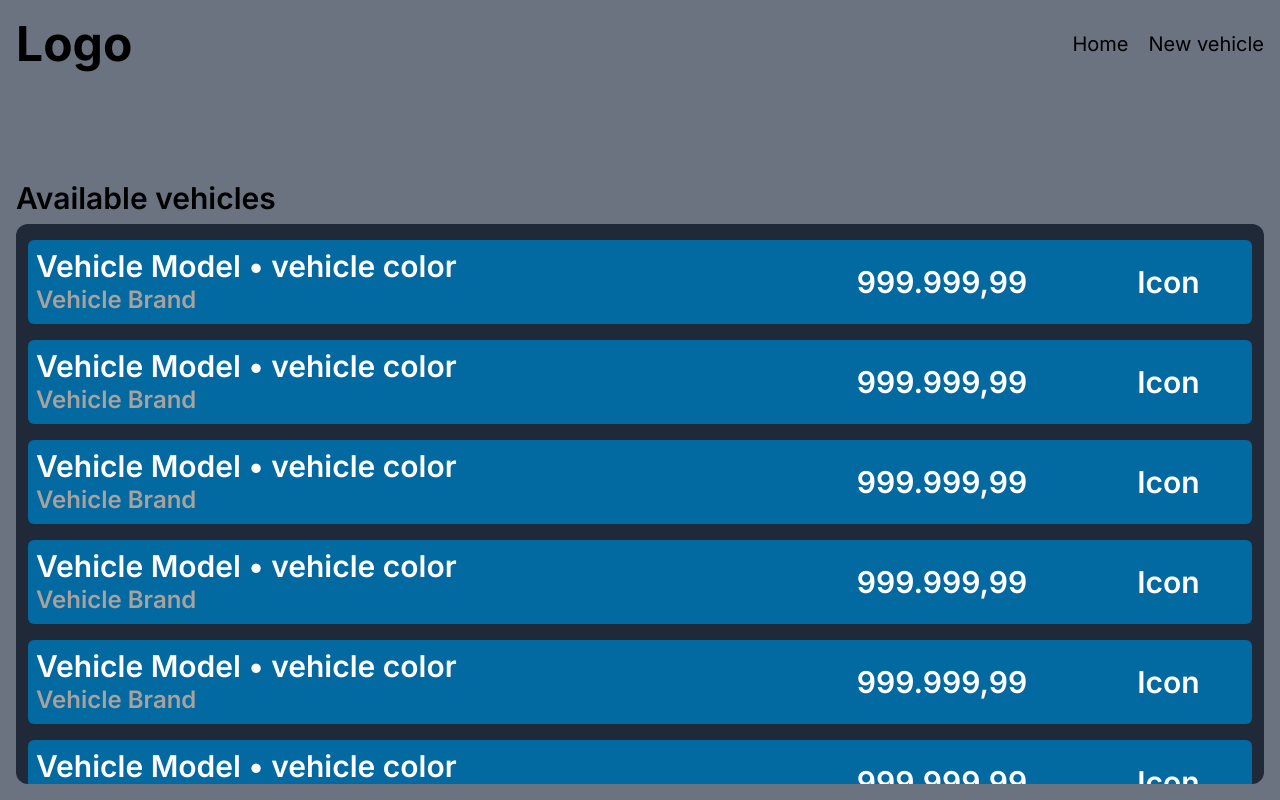
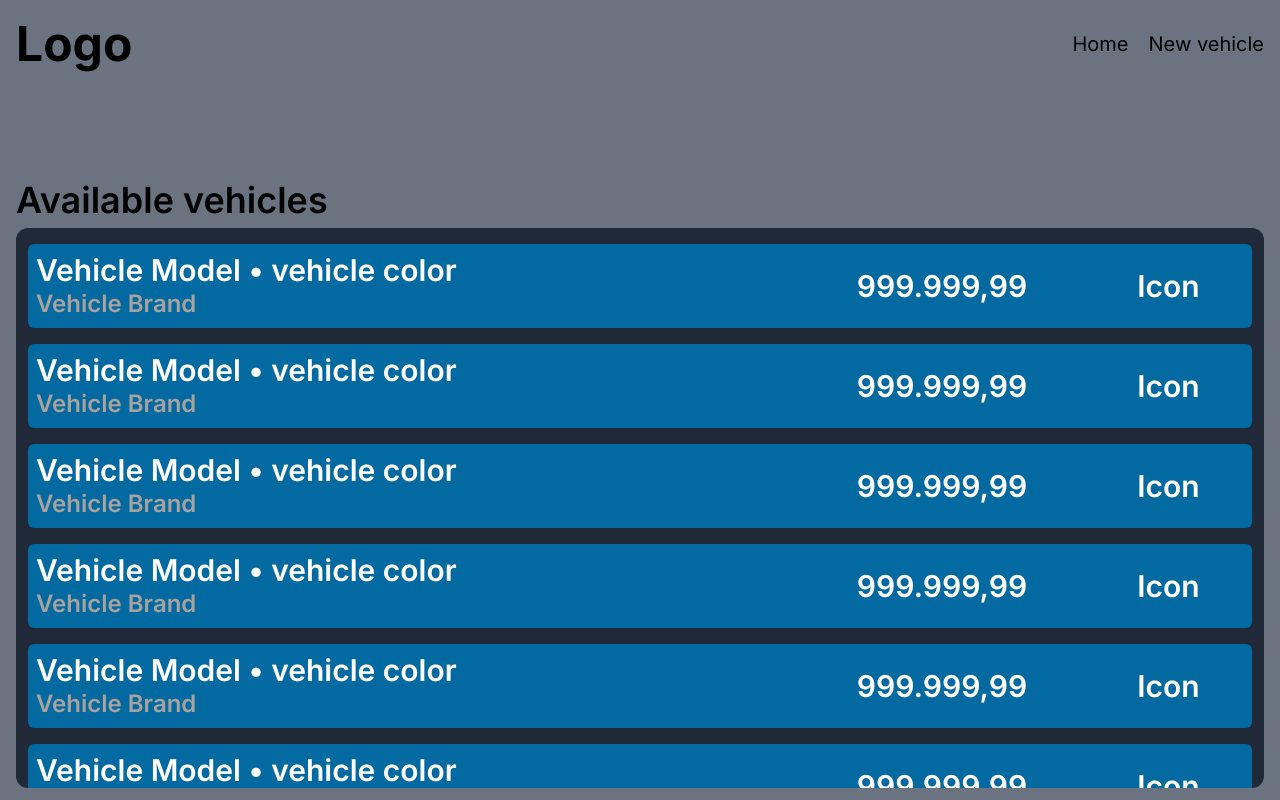
Before and after one commit to Alex-Nascimentoo/test-verzel-ui, a Next.js app: page / in a window 1280 px wide. Built offline with nearby package versions, Linux system fonts and the light colour scheme.

Commit message:
feat: add responsiveness size to page title

```diff
--- a/src/app/page.js
+++ b/src/app/page.js
@@ -3,7 +3,7 @@
 export default function Home() {
   return (
     <main className='container mx-auto'>
-      <h1 className="text-3xl font-semibold mt-28">Available vehicles</h1>
+      <h1 className="text-3xl md:text-4xl font-semibold mt-28">Available vehicles</h1>
 
       <div className="bg-gray-800 mt-2 py-4 px-3 rounded-xl flex flex-col gap-4 max-h-[35rem] overflow-y-scroll">
         <VehicleCard />
```
